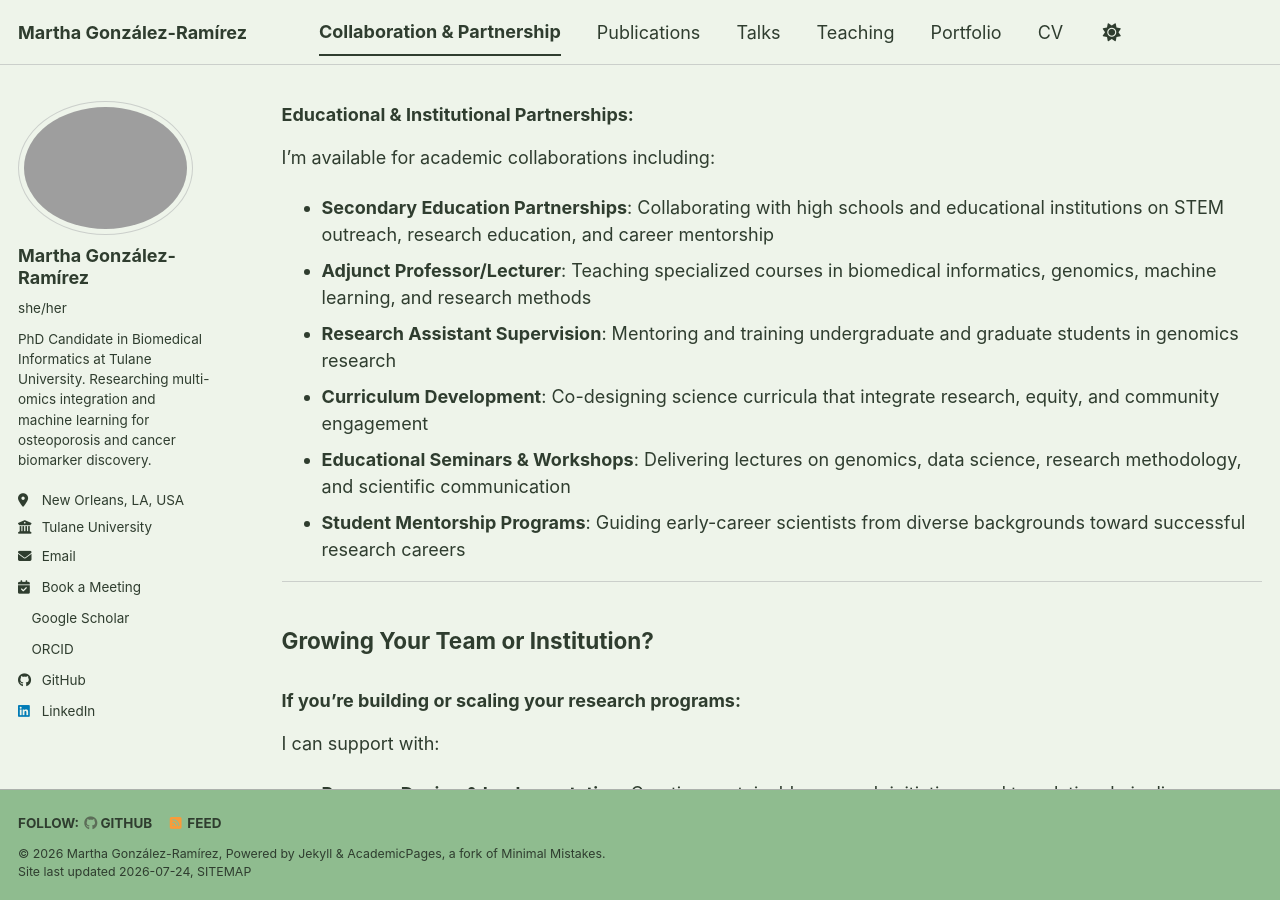
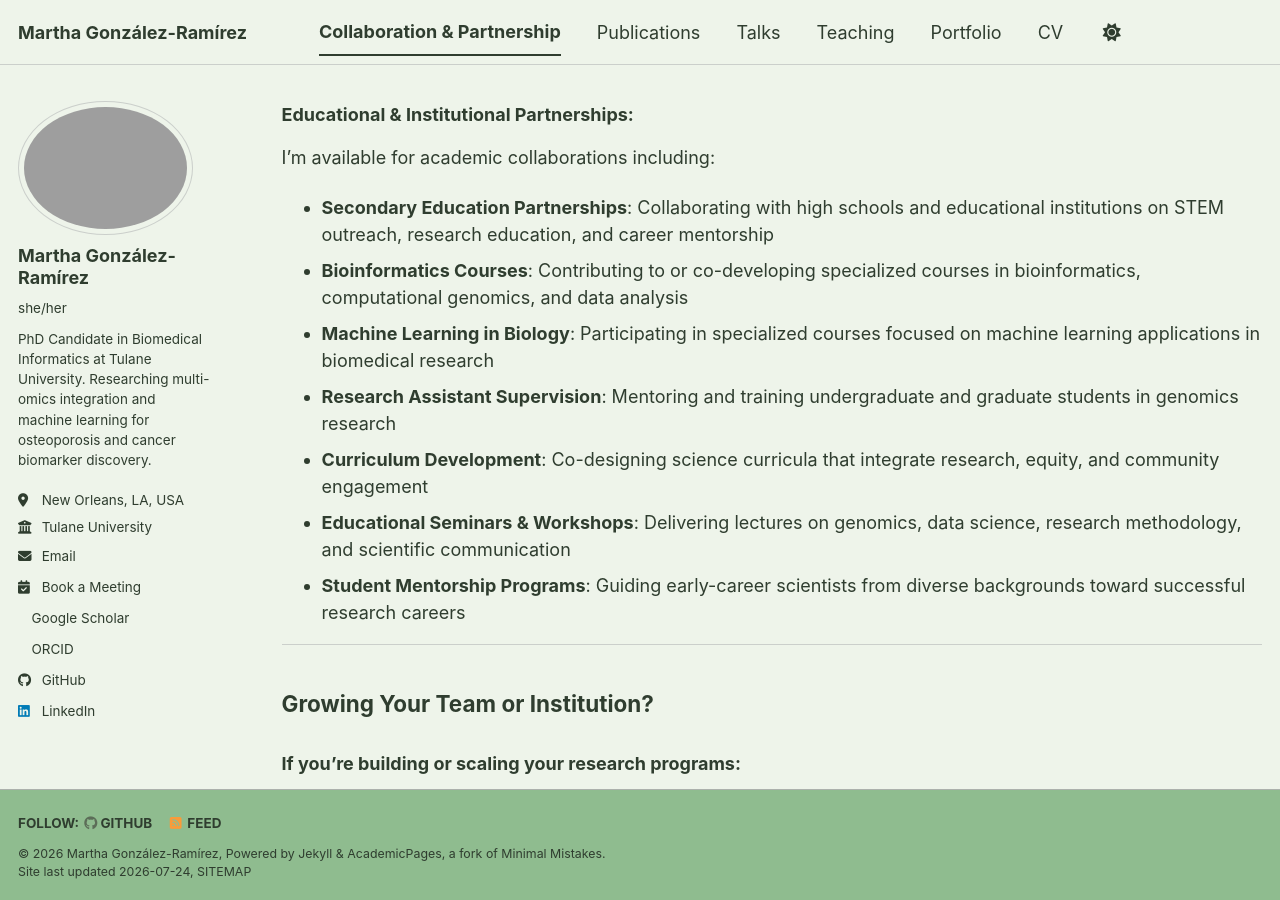
Before and after one commit to migonzalezr/migonzalezr.github.io, a Jekyll site: the page built from _pages/collaboration.md, in a window 1280 px wide and 900 px high, scrolled down 1007 px. Built offline with Jekyll 4.4.1, drawn with Linux system fonts in a browser that asks for light colours; a style sheet for code colours, icons or effects is not loaded.

Commit message:
Update Academic Collaboration - remove Adjunct Professor, add Bioinformatics and Machine Learning courses

```diff
--- a/_pages/collaboration.md
+++ b/_pages/collaboration.md
@@ -32,7 +32,8 @@ I specialize in **genomics, machine learning, and computational biology** with a
 I'm available for academic collaborations including:
 
 - **Secondary Education Partnerships**: Collaborating with high schools and educational institutions on STEM outreach, research education, and career mentorship
-- **Adjunct Professor/Lecturer**: Teaching specialized courses in biomedical informatics, genomics, machine learning, and research methods
+- **Bioinformatics Courses**: Contributing to or co-developing specialized courses in bioinformatics, computational genomics, and data analysis
+- **Machine Learning in Biology**: Participating in specialized courses focused on machine learning applications in biomedical research
 - **Research Assistant Supervision**: Mentoring and training undergraduate and graduate students in genomics research
 - **Curriculum Development**: Co-designing science curricula that integrate research, equity, and community engagement
 - **Educational Seminars & Workshops**: Delivering lectures on genomics, data science, research methodology, and scientific communication
```
